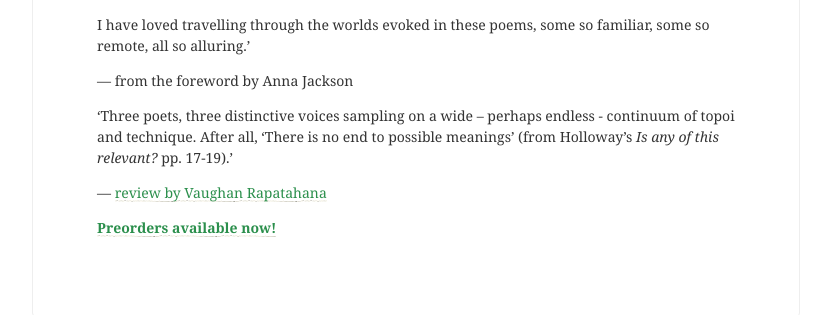
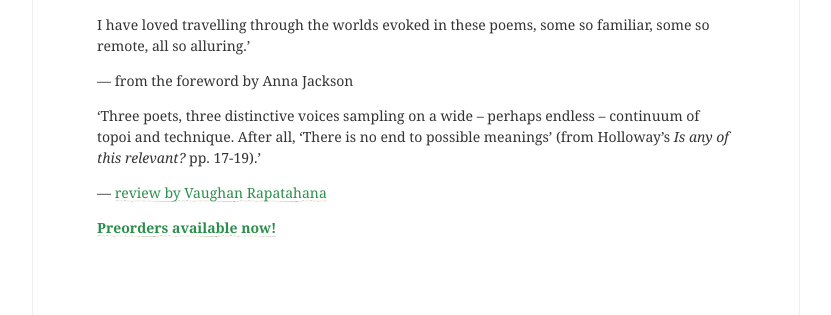
Before and after one commit to lilyholloway/lilyholloway.github.io, a Jekyll site: the page built from books.md, in a window 1280 px wide. Shown: the part 1130-1445 px from the top of the page, without its empty margins (224-1055 px from the left). Built offline with Jekyll 4.4.1, drawn with Linux system fonts in a browser that asks for light colours; nearby versions of some CDN libraries; our own code applies the rules of GitHub Pages for plain Markdown files.

```diff
--- a/books.md
+++ b/books.md
@@ -6,7 +6,7 @@ I have loved travelling through the worlds evoked in these poems, some so famili
 
 — from the foreword by Anna Jackson
 
-'Three poets, three distinctive voices sampling on a wide – perhaps endless - continuum of topoi and technique. After all, ‘There is no end to possible meanings’ (from Holloway’s *Is any of this relevant?* pp. 17-19).'
+'Three poets, three distinctive voices sampling on a wide – perhaps endless – continuum of topoi and technique. After all, ‘There is no end to possible meanings’ (from Holloway’s *Is any of this relevant?* pp. 17-19).'
 
 — <a href="http://www.flaxroots.com/flaxflower/three-poets-three-distinctive-voices">review by Vaughan Rapatahana</a>
 
```
